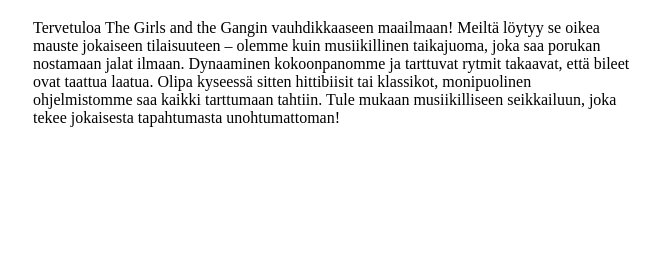
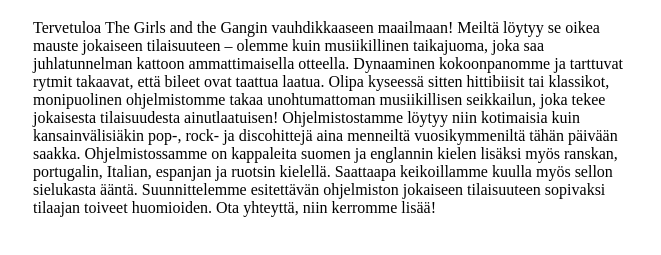
Before and after one commit to Kaivosukeltaja/girls-and-the-gang, a Gatsby site: page /components/MainArticle in a window 1280 px wide. Shown: the part 61-316 px from the top of the page, without its empty margins (23-684 px from the left). Built offline with nearby package versions, Linux system fonts and the light colour scheme; Gatsby itself is replaced by a stand-in of ours.

Commit message:
Uusi esittelyteksti

```diff
--- a/src/pages/components/MainArticle.js
+++ b/src/pages/components/MainArticle.js
@@ -6,13 +6,17 @@
     <h1>Girls and the Gang</h1>
 
     <p className={mainText}>
+
       Tervetuloa The Girls and the Gangin vauhdikkaaseen maailmaan! Meiltä
       löytyy se oikea mauste jokaiseen tilaisuuteen – olemme kuin musiikillinen
-      taikajuoma, joka saa porukan nostamaan jalat ilmaan. Dynaaminen
-      kokoonpanomme ja tarttuvat rytmit takaavat, että bileet ovat taattua
-      laatua. Olipa kyseessä sitten hittibiisit tai klassikot, monipuolinen
-      ohjelmistomme saa kaikki tarttumaan tahtiin. Tule mukaan musiikilliseen
-      seikkailuun, joka tekee jokaisesta tapahtumasta unohtumattoman!
+      taikajuoma, joka saa juhlatunnelman kattoon ammattimaisella otteella.
+      Dynaaminen kokoonpanomme ja tarttuvat rytmit takaavat, että bileet ovat
+      taattua laatua. Olipa kyseessä sitten hittibiisit tai klassikot, monipuolinen
+      ohjelmistomme takaa unohtumattoman musiikillisen seikkailun, joka tekee jokaisesta
+      tilaisuudesta ainutlaatuisen!
+      Ohjelmistostamme löytyy niin kotimaisia kuin kansainvälisiäkin pop-, rock- ja discohittejä aina menneiltä vuosikymmeniltä tähän päivään saakka.
+      Ohjelmistossamme on kappaleita suomen ja englannin kielen lisäksi myös ranskan, portugalin, Italian, espanjan ja ruotsin kielellä. Saattaapa keikoillamme kuulla myös sellon sielukasta ääntä.
+      Suunnittelemme esitettävän ohjelmiston jokaiseen tilaisuuteen sopivaksi tilaajan toiveet huomioiden. Ota yhteyttä, niin kerromme lisää!
     </p>
   </div>
 );
```
